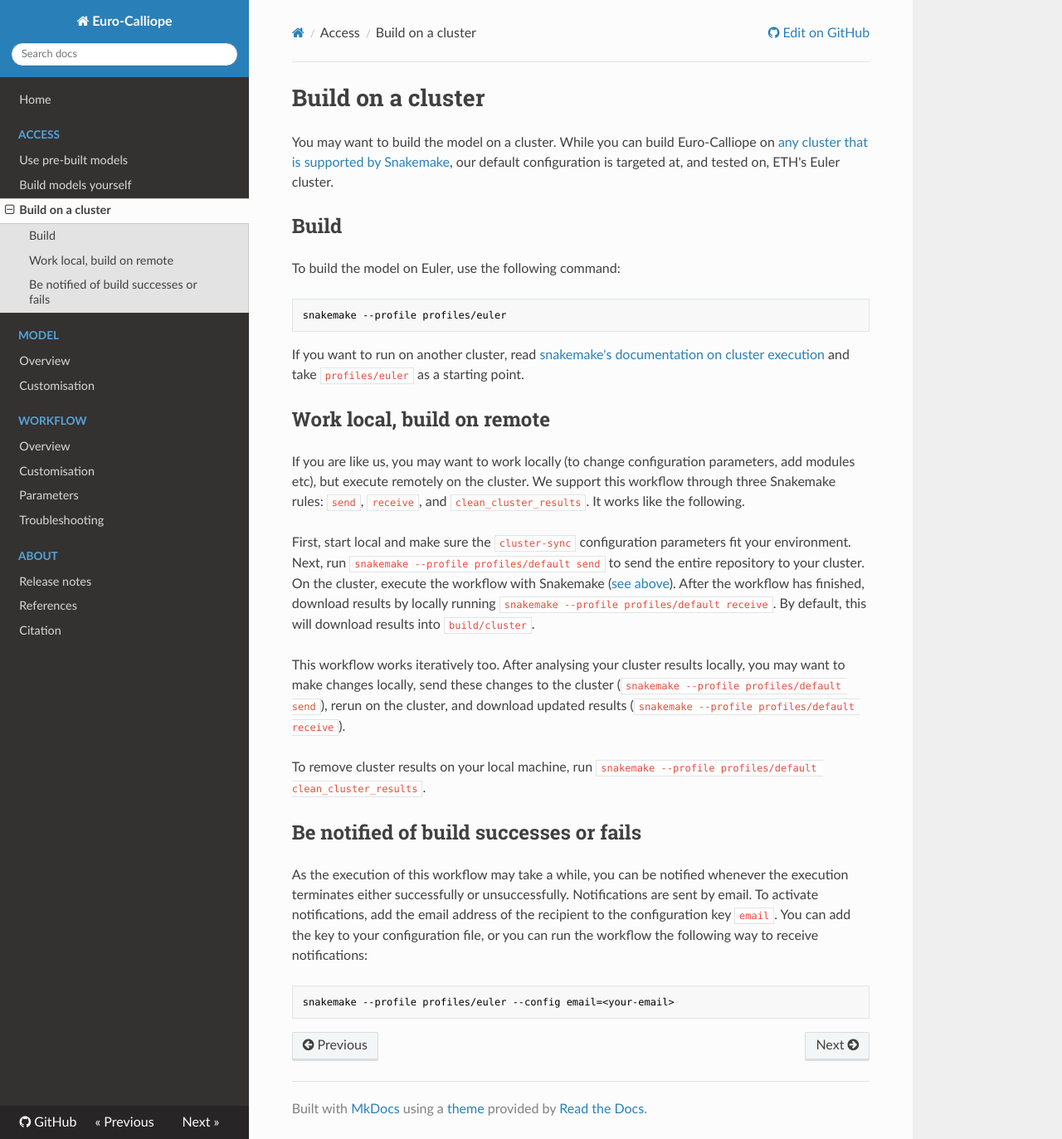
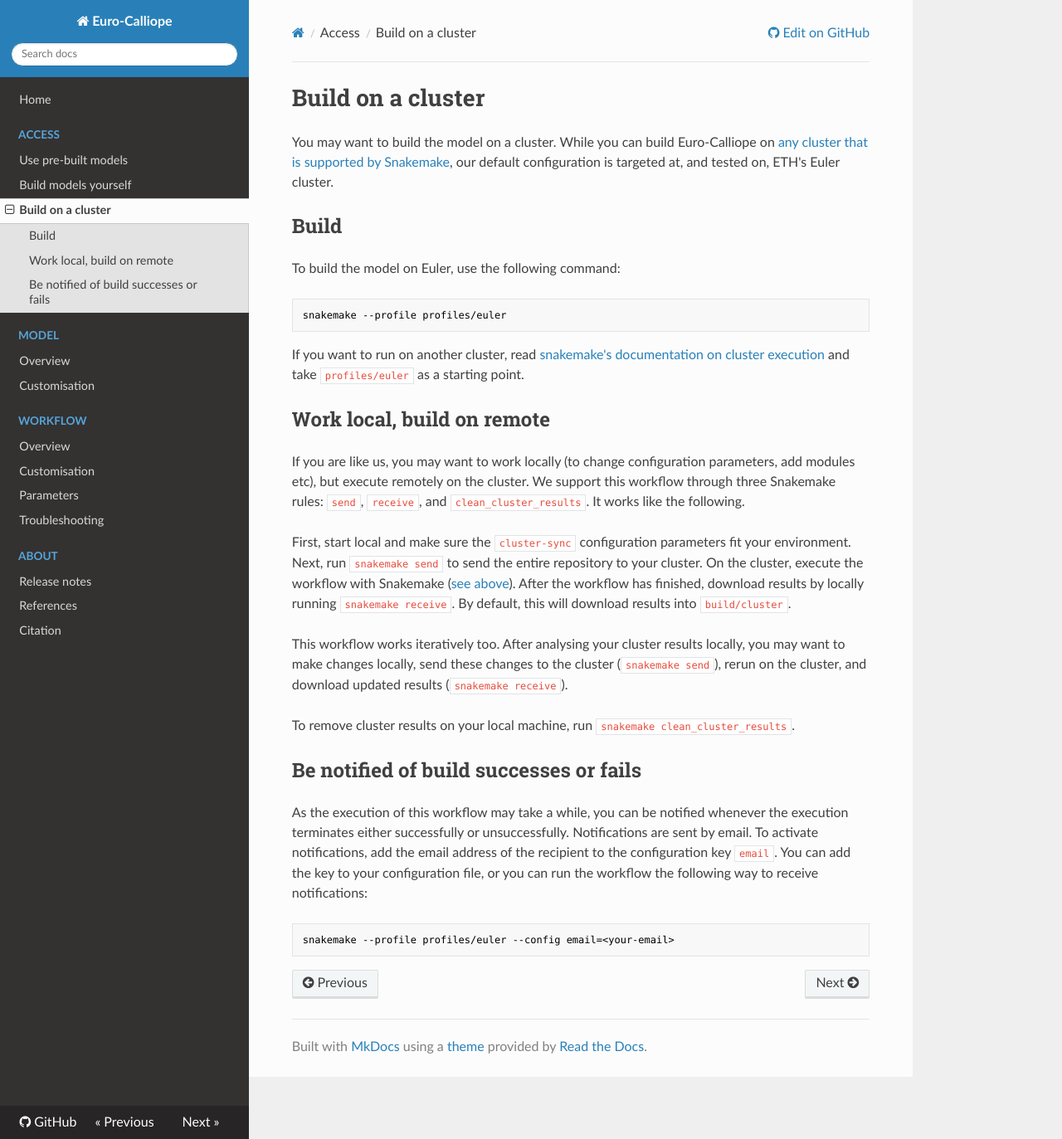
Before and after one commit to calliope-project/euro-calliope, an MkDocs documentation site: the page built from docs/workflow/build-remote.md, in a window 1280 px wide and 1373 px high. Shown: the whole window at 83% size. Built offline with MkDocs 1.6.1, drawn with Linux system fonts in a browser that asks for light colours; nearby versions of some CDN libraries.

Commit message:
Update default Snakemake profile to be activated automatically
Fixes #255

```diff
--- a/docs/workflow/build-remote.md
+++ b/docs/workflow/build-remote.md
@@ -20,15 +20,15 @@ We support this workflow through three Snakemake rules: `send`, `receive`, and `
 It works like the following.
 
 First, start local and make sure the `cluster-sync` configuration parameters fit your environment.
-Next, run `snakemake --profile profiles/default send` to send the entire repository to your cluster.
+Next, run `snakemake send` to send the entire repository to your cluster.
 On the cluster, execute the workflow with Snakemake ([see above](./build-remote.md#build-on-a-cluster)).
-After the workflow has finished, download results by locally running `snakemake --profile profiles/default receive`.
+After the workflow has finished, download results by locally running `snakemake receive`.
 By default, this will download results into `build/cluster`.
 
 This workflow works iteratively too.
-After analysing your cluster results locally, you may want to make changes locally, send these changes to the cluster (`snakemake --profile profiles/default send`), rerun on the cluster, and download updated results (`snakemake --profile profiles/default receive`).
+After analysing your cluster results locally, you may want to make changes locally, send these changes to the cluster (`snakemake send`), rerun on the cluster, and download updated results (`snakemake receive`).
 
-To remove cluster results on your local machine, run `snakemake --profile profiles/default clean_cluster_results`.
+To remove cluster results on your local machine, run `snakemake clean_cluster_results`.
 
 ## Be notified of build successes or fails
 
```
Also changed, not shown: CHANGELOG.md (+1 -4 lines), CONTRIBUTING.md (+4 -4 lines), docs/workflow/build.md (+2 -2 lines), environment.yaml (+4 -3 lines), 1 other file.
